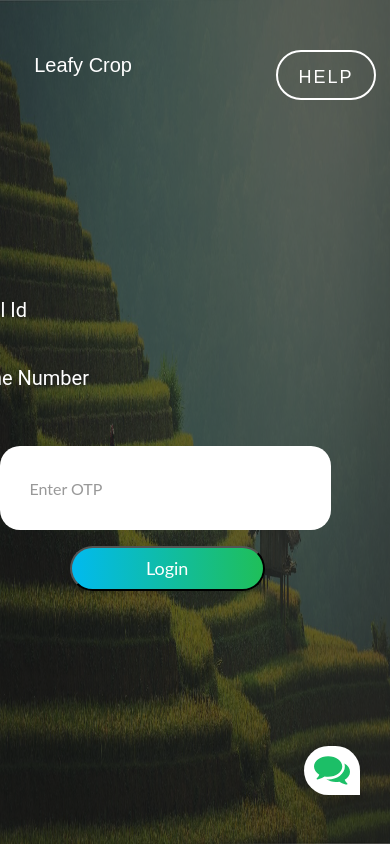
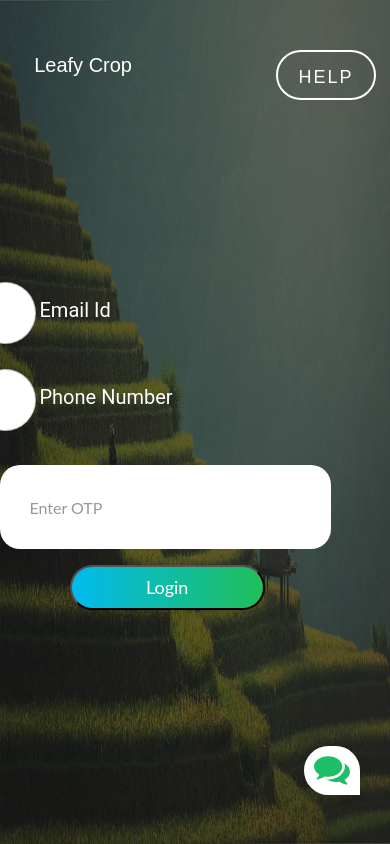
Before and after one commit to AakashGarg54/leafy_crop, a Flask app: page / in a window 390 px wide. Run offline with Flask 2, Linux system fonts and the light colour scheme.

Commit message:
Version 8.3.4 - OTP selection and responsive with radio button in login page

```diff
--- a/static/responsive.css
+++ b/static/responsive.css
@@ -63,6 +63,19 @@
 
   .heading-login {
     margin-left: 25px;
+  }
+
+  .otp-selection {
+    display: flex;
+    flex-wrap: wrap;
+    align-content: center;
+    justify-content: center;
+    align-items: stretch;
+    flex-direction: column;
+  }
+
+  .form-check-inline {
+    margin-top: 5vw;
   }
 
   .text-phnno,
--- a/templates/login.html
+++ b/templates/login.html
@@ -16,6 +16,7 @@
     <div class="vertical"></div>
 
     <div class="row input-container login">
+        <div class="otp-selection">
             <div class="form-check form-check-inline">
                 <input class="form-check-input email-radio" type="radio">
                 <label class="form-check-label login-label">Email Id</label>
@@ -23,6 +24,7 @@
             <div class="form-check form-check-inline">
                 <input class="form-check-input phone-radio" type="radio">
                 <label class="form-check-label login-label">Phone Number</label>
+            </div>
         </div>
         <form action="/emailotp" method="post" class="login-form-email">
             <div class="col-xs-12">
```
Lines whose indentation alone changed are shown as unchanged.
